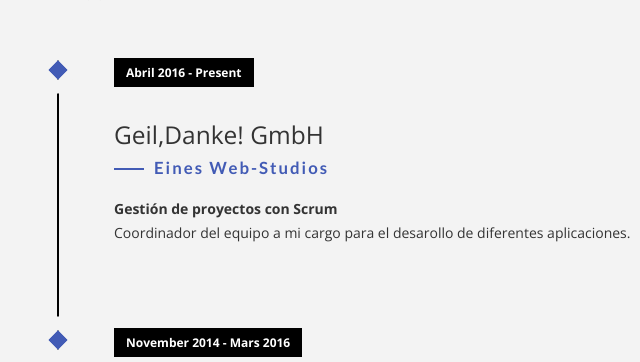
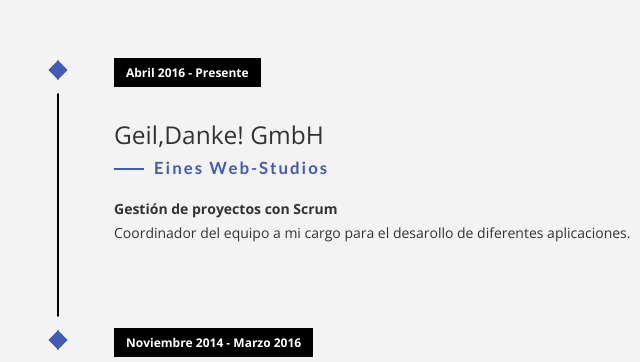
Before and after one commit to gersonvelasquez/laboratorio2, a plain HTML site: page plantilla/index.html in a window 1280 px wide. Shown: the part 1877-2239 px from the top of the page, 55-695 px from the left. Drawn offline with nearby package versions, Linux system fonts and the light colour scheme; files whose address does not match are found by name; a web font is replaced by a local one.

Commit message:
modificando fechas que no habia cambiado

```diff
--- a/plantilla/index.html
+++ b/plantilla/index.html
@@ -95,7 +95,7 @@
                     <li class="timeline-event" data-aos="fade-up">
                         <label class="timeline-event-icon"></label>
                         <div class="timeline-event-copy">
-                            <p class="timeline-event-thumbnail">Abril 2016 - Present</p>
+                            <p class="timeline-event-thumbnail">Abril 2016 - Presente</p>
                             <h3>Geil,Danke! GmbH</h3>
                             <h4>eines Web-Studios</h4>
                             <p><strong>Gestión de proyectos con Scrum </strong>
@@ -105,7 +105,7 @@
                     <li class="timeline-event" data-aos="fade-up" data-aos-delay=".2">
                         <label class="timeline-event-icon"></label>
                         <div class="timeline-event-copy">
-                            <p class="timeline-event-thumbnail">November 2014 - Mars 2016</p>
+                            <p class="timeline-event-thumbnail">Noviembre 2014 - Marzo 2016</p>
                             <h3>Independiente</h3>
                             <h4>Diseñador y Autor</h4>
                             <p>Conceptos, diseño y productos de Digital Magazinen mit InDesign, Adobe Digital Publishing Suite y HTML5. aplicaciones reponsivas.
```
